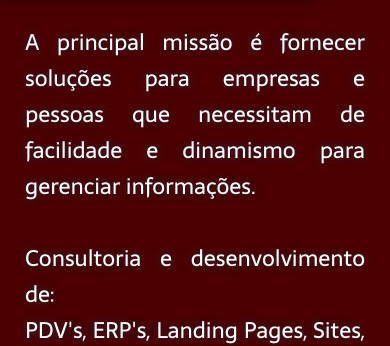
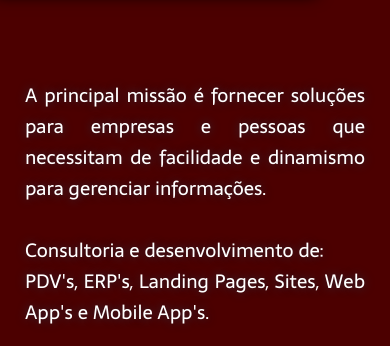
Before and after one commit to PauloRicardoRomao/meu-portfolio-online, a plain HTML site: page sobre.html in a window 390 px wide. Shown: the part 513-859 px from the top of the page. Drawn offline with Linux system fonts and the light colour scheme.

Commit message:
Alterações para android

```diff
--- a/css/folhadeestilo.css
+++ b/css/folhadeestilo.css
@@ -928,8 +928,11 @@ body{
     .conteudo-principal-sobre-container .conteudo-principal-sobre-texto{
         margin-top: 65%;
         width: 100%;
+        height: 100%;
         padding: 10px 25px;
-        font-size: 1.4em;
+        font-size: 1.2em;
+        justify-content: center;
+        align-items: center;
     }
 
     .conteudo-principal-sobre-container .container-foto-sobre{
```
Also changed, not shown: sobre.html (+0 -3 lines).
